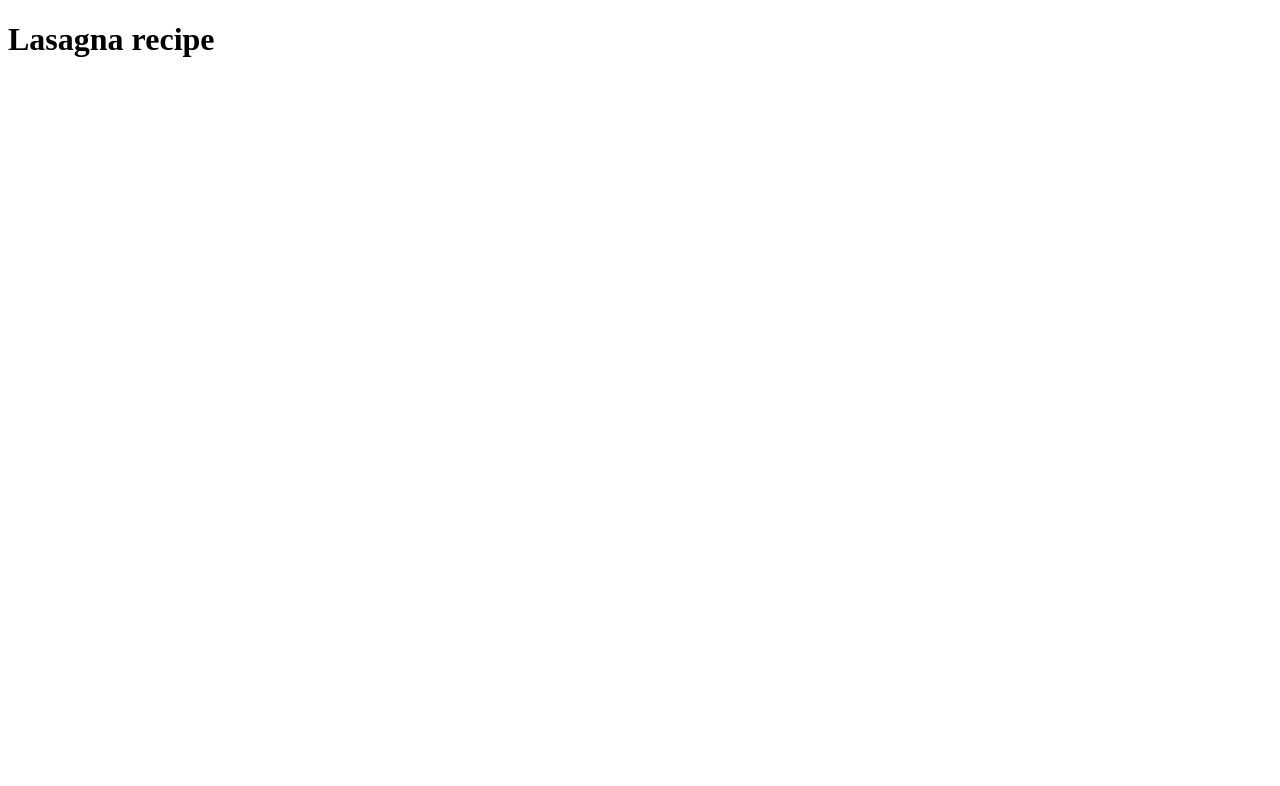
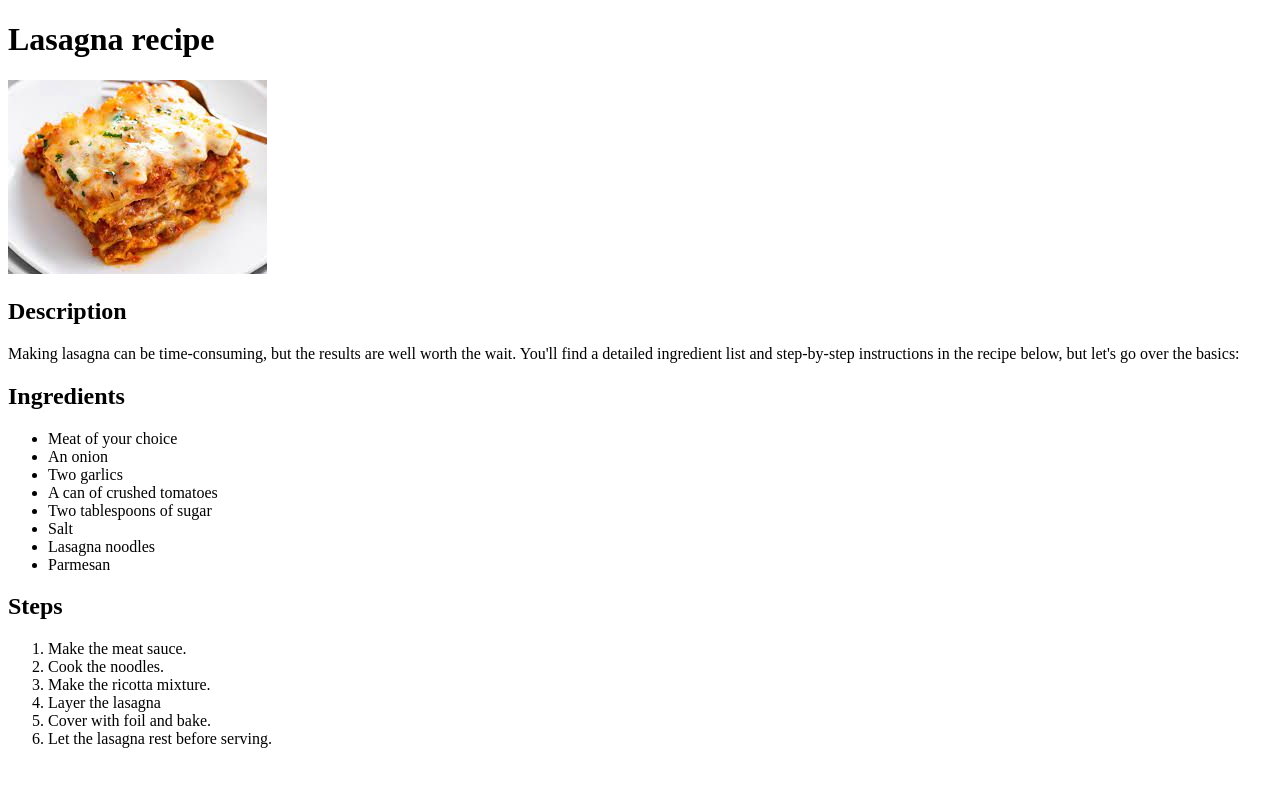
Before and after one commit to LucasLevada/odin-recipes, a plain HTML site: page recipes/lasagna.html in a window 1280 px wide. Drawn offline with Linux system fonts and the light colour scheme.

Commit message:
Add image and content to first recipe

```diff
--- a/recipes/lasagna.html
+++ b/recipes/lasagna.html
@@ -8,6 +8,30 @@
 </head>
 <body>
   <h1>Lasagna recipe</h1>
+  <img src="../images/lasagna.jpeg" alt="Delicious looking lasagna">
+  <h2>Description</h2>
+  <p>Making lasagna can be time-consuming, but the results are well worth the wait. You'll find a detailed ingredient list and step-by-step instructions in the recipe below, but let's go over the basics:
+  </p>
+  <h2>Ingredients</h2>
+  <ul>
+    <li>Meat of your choice</li>
+    <li>An onion</li>
+    <li>Two garlics</li>
+    <li>A can of crushed tomatoes</li>
+    <li>Two tablespoons of sugar</li>
+    <li>Salt</li>
+    <li>Lasagna noodles</li>
+    <li>Parmesan</li>
+  </ul>
+  <h2>Steps</h2>
+  <ol>
+    <li>Make the meat sauce.</li>
+    <li>Cook the noodles.</li>
+    <li>Make the ricotta mixture.</li>
+    <li>Layer the lasagna</li>
+    <li>Cover with foil and bake.</li>
+    <li>Let the lasagna rest before serving.</li>
+  </ol>
 
 </body>
 </html>
```
Also changed, not shown: images/lasagna.jpeg (added).
